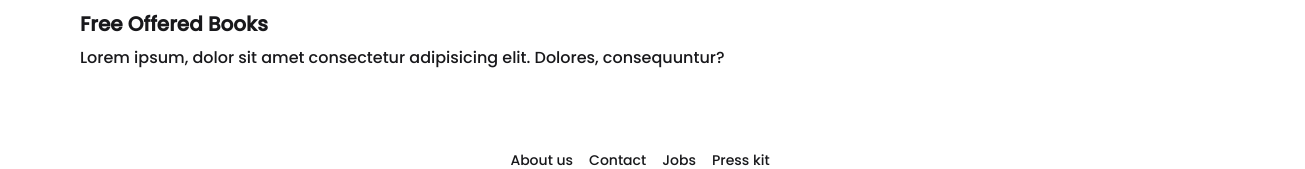
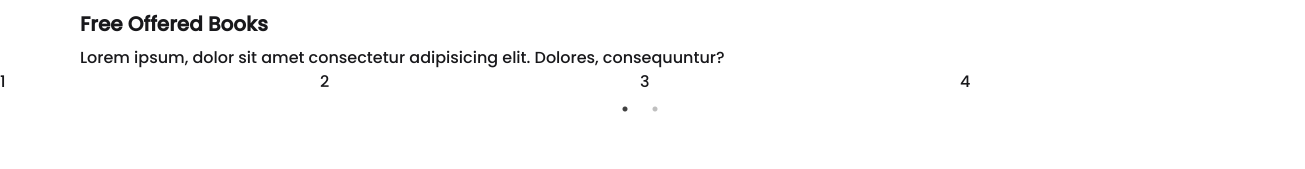
Before and after one commit to KayasSecret/Book_Store, a React (Vite) app in the folder Frontend/: page / in a window 1280 px wide. Shown: the part 618-787 px from the top of the page, 1305 px wide, since content can reach past the window. Built offline with nearby package versions, Linux system fonts and the light colour scheme.

Commit message:
slick_responsive

```diff
--- a/Frontend/package.json
+++ b/Frontend/package.json
@@ -12,7 +12,8 @@
   "dependencies": {
     "react": "^19.1.1",
     "react-dom": "^19.1.1",
-    "react-slick": "^0.31.0"
+    "react-slick": "^0.31.0",
+    "slick-carousel": "^1.8.1"
   },
   "devDependencies": {
     "@eslint/js": "^9.36.0",
--- a/Frontend/src/components/FreeBook.jsx
+++ b/Frontend/src/components/FreeBook.jsx
@@ -1,15 +1,86 @@
 import React from 'react'
+
+import "slick-carousel/slick/slick.css";
+import "slick-carousel/slick/slick-theme.css";
+import Slider from "react-slick";
+
 import list from "../../public/list.json"
 
 function FreeBook() {
     const filterData = list.filter((data) => data.category === "free");
     console.log(filterData);
 
+    {/* Slick Slider */}
+    var settings = {
+        dots: true,
+        infinite: false,
+        speed: 500,
+        slidesToShow: 4,
+        slidesToScroll: 4,
+        initialSlide: 0,
+        responsive: [
+            {
+                breakpoint: 1024,
+                settings: {
+                slidesToShow: 3,
+                slidesToScroll: 3,
+                infinite: true,
+                dots: true
+                }
+            },
+            {
+                breakpoint: 600,
+                settings: {
+                slidesToShow: 2,
+                slidesToScroll: 2,
+                initialSlide: 2
+                }
+            },
+            {
+                breakpoint: 480,
+                settings: {
+                slidesToShow: 1,
+                slidesToScroll: 1
+                }
+            }
+        ]
+    };
+
   return (
     <>
         <div className='max-w-screen-2xl container mx-auto md:px-20 px-4'>
-        <h1 className='font-semibold text-xl pb-2'>Free Offered Books</h1>
-        <p>Lorem ipsum, dolor sit amet consectetur adipisicing elit. Dolores, consequuntur?</p>
+          <h1 className='font-semibold text-xl pb-2'>Free Offered Books</h1>
+          <p>Lorem ipsum, dolor sit amet consectetur adipisicing elit. Dolores, consequuntur?</p>
+        </div>
+
+        {/* Listing Catds */}
+        <div>
+            <Slider {...settings}>
+                <div>
+                   <h3>1</h3>
+                </div>
+                <div>
+                   <h3>2</h3>
+                </div>
+                <div>
+                   <h3>3</h3>
+                </div>
+                <div>
+                   <h3>4</h3>
+                </div>
+                <div>
+                   <h3>5</h3>
+                </div>
+                <div>
+                   <h3>6</h3>
+                </div>
+                <div>
+                   <h3>7</h3>
+                </div>
+                <div>
+                   <h3>8</h3>
+                </div>
+           </Slider>
         </div>
     </>
   )
```
Also changed, not shown: 1 other file (tests, documents, lock files or other folders).
